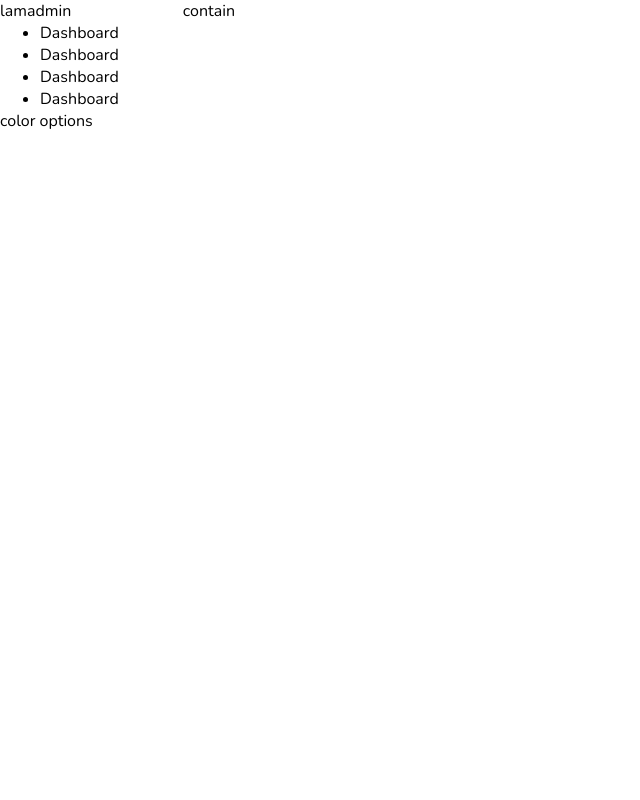
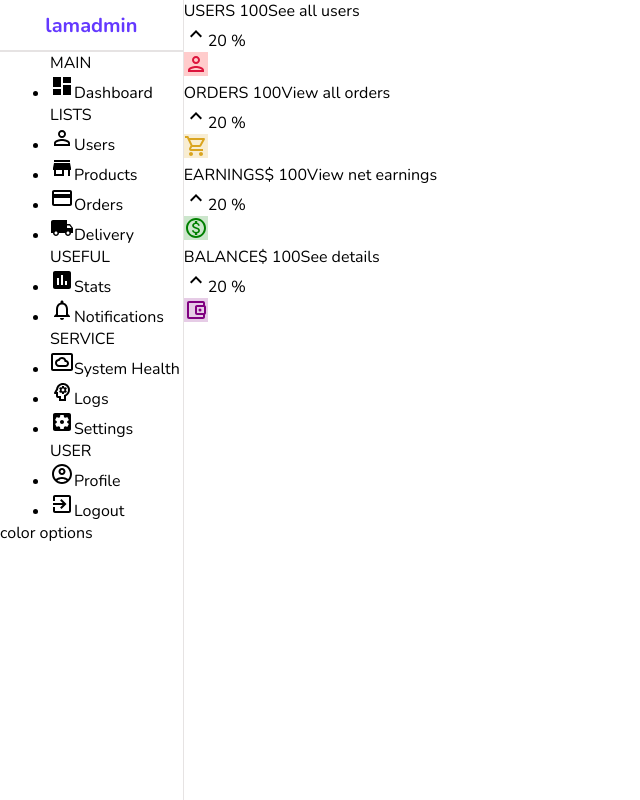
Before and after one commit to abhi-j0407/admin-dashboard, a React (Create React App) app: page / in a window 1280 px wide. Shown: the whole page, without its empty margins (0-640 px from the left). Built offline with nearby package versions, Linux system fonts and the light colour scheme.

Commit message:
Sidebar, navbar, widgets added

```diff
--- a/package.json
+++ b/package.json
@@ -3,6 +3,8 @@
   "version": "0.1.0",
   "private": true,
   "dependencies": {
+    "@emotion/react": "^11.8.2",
+    "@emotion/styled": "^11.8.1",
     "@mui/icons-material": "^5.5.1",
     "@mui/material": "^5.5.3",
     "@mui/styled-engine-sc": "^5.5.2",
--- a/src/components/sidebar/Sidebar.js
+++ b/src/components/sidebar/Sidebar.js
@@ -1,4 +1,16 @@
 import "./sidebar.scss";
+import DashboardIcon from "@mui/icons-material/Dashboard";
+import PersonOutlineIcon from "@mui/icons-material/PersonOutline";
+import LocalShippingIcon from "@mui/icons-material/LocalShipping";
+import CreditCardIcon from "@mui/icons-material/CreditCard";
+import StoreIcon from "@mui/icons-material/Store";
+import InsertChartIcon from "@mui/icons-material/InsertChart";
+import SettingsApplicationsIcon from "@mui/icons-material/SettingsApplications";
+import ExitToAppIcon from "@mui/icons-material/ExitToApp";
+import NotificationsNoneIcon from "@mui/icons-material/NotificationsNone";
+import SettingsSystemDaydreamOutlinedIcon from "@mui/icons-material/SettingsSystemDaydreamOutlined";
+import PsychologyOutlinedIcon from "@mui/icons-material/PsychologyOutlined";
+import AccountCircleOutlinedIcon from "@mui/icons-material/AccountCircleOutlined";
 
 const Sidebar = () => {
   return (
@@ -6,19 +18,61 @@ const Sidebar = () => {
       <div className="top">
         <span className="logo">lamadmin</span>
       </div>
+      <hr />
       <div className="center">
         <ul>
+          <p className="title">MAIN</p>
           <li>
+            <DashboardIcon className="icon" />
             <span>Dashboard</span>
           </li>
+          <p className="title">LISTS</p>
           <li>
-              <span>Dashboard</span>
+            <PersonOutlineIcon className="icon" />
+            <span>Users</span>
           </li>
           <li>
-              <span>Dashboard</span>
+            <StoreIcon className="icon" />
+            <span>Products</span>
           </li>
           <li>
-              <span>Dashboard</span>
+            <CreditCardIcon className="icon" />
+            <span>Orders</span>
+          </li>
+          <li>
+            <LocalShippingIcon className="icon" />
+            <span>Delivery</span>
+          </li>
+          <p className="title">USEFUL</p>
+          <li>
+            <InsertChartIcon className="icon" />
+            <span>Stats</span>
+          </li>
+          <li>
+            <NotificationsNoneIcon className="icon" />
+            <span>Notifications</span>
+          </li>
+          <p className="title">SERVICE</p>
+          <li>
+            <SettingsSystemDaydreamOutlinedIcon className="icon" />
+            <span>System Health</span>
+          </li>
+          <li>
+            <PsychologyOutlinedIcon className="icon" />
+            <span>Logs</span>
+          </li>
+          <li>
+            <SettingsApplicationsIcon className="icon" />
+            <span>Settings</span>
+          </li>
+          <p className="title">USER</p>
+          <li>
+            <AccountCircleOutlinedIcon className="icon" />
+            <span>Profile</span>
+          </li>
+          <li>
+            <ExitToAppIcon className="icon" />
+            <span>Logout</span>
           </li>
         </ul>
       </div>
--- a/src/components/sidebar/sidebar.scss
+++ b/src/components/sidebar/sidebar.scss
@@ -1,3 +1,29 @@
 .sidebar {
-    flex: 1;
+  flex: 1;
+  border-right: 0.5px solid rgb(230, 227, 227);
+  min-height: 100vh;
+  background-color: white;
+
+  .top {
+    height: 50px;
+    display: flex;
+    align-items: center;
+    justify-content: center;
+
+    .logo {
+      font-size: 20px;
+      font-weight: bold;
+      color: #6439ff;
+    }
+  }
+
+  hr {
+    height: 0;
+    border: 0.5px solid rgb(230, 227, 227);
+  }
+
+  .center {
+    padding-left: 10px;
+
+  }
 }
--- /dev/null
+++ b/src/components/widget/Widget.js
@@ -0,0 +1,101 @@
+import "./widget.scss";
+import KeyboardArrowUpIcon from "@mui/icons-material/KeyboardArrowUp";
+import PersonOutlinedIcon from "@mui/icons-material/PersonOutlined";
+import AccountBalanceWalletOutlinedIcon from "@mui/icons-material/AccountBalanceWalletOutlined";
+import ShoppingCartOutlinedIcon from "@mui/icons-material/ShoppingCartOutlined";
+import MonetizationOnOutlinedIcon from "@mui/icons-material/MonetizationOnOutlined";
+
+const Widget = ({ type }) => {
+  let data;
+
+  //temporary
+  const amount = 100;
+  const diff = 20;
+
+  switch (type) {
+    case "user":
+      data = {
+        title: "USERS",
+        isMoney: false,
+        link: "See all users",
+        icon: (
+          <PersonOutlinedIcon
+            className="icon"
+            style={{
+              color: "crimson",
+              backgroundColor: "rgba(255, 0, 0, 0.2)",
+            }}
+          />
+        ),
+      };
+      break;
+    case "order":
+      data = {
+        title: "ORDERS",
+        isMoney: false,
+        link: "View all orders",
+        icon: (
+          <ShoppingCartOutlinedIcon
+            className="icon"
+            style={{
+              backgroundColor: "rgba(218, 165, 32, 0.2)",
+              color: "goldenrod",
+            }}
+          />
+        ),
+      };
+      break;
+    case "earning":
+      data = {
+        title: "EARNINGS",
+        isMoney: true,
+        link: "View net earnings",
+        icon: (
+          <MonetizationOnOutlinedIcon
+            className="icon"
+            style={{ backgroundColor: "rgba(0, 128, 0, 0.2)", color: "green" }}
+          />
+        ),
+      };
+      break;
+    case "balance":
+      data = {
+        title: "BALANCE",
+        isMoney: true,
+        link: "See details",
+        icon: (
+          <AccountBalanceWalletOutlinedIcon
+            className="icon"
+            style={{
+              backgroundColor: "rgba(128, 0, 128, 0.2)",
+              color: "purple",
+            }}
+          />
+        ),
+      };
+      break;
+    default:
+      break;
+  }
+
+  return (
+    <div className="widget">
+      <div className="left">
+        <span className="title">{data.title}</span>
+        <span className="counter">
+          {data.isMoney && "$"} {amount}
+        </span>
+        <span className="link">{data.link}</span>
+      </div>
+      <div className="right">
+        <div className="percentage positive">
+          <KeyboardArrowUpIcon />
+          {diff} %
+        </div>
+        {data.icon}
+      </div>
+    </div>
+  );
+};
+
+export default Widget;
--- a/src/pages/home/Home.js
+++ b/src/pages/home/Home.js
@@ -1,13 +1,21 @@
-import Sidebar from '../../components/sidebar/Sidebar'
-import './home.scss'
+import Sidebar from "../../components/sidebar/Sidebar";
+import Widget from "../../components/widget/Widget";
+import "./home.scss";
 
 const Home = () => {
   return (
-      <div className='home'>
+    <div className="home">
       <Sidebar />
-      <div className="homeContainer">contain</div>
+      <div className="homeContainer">
+        <div className="widgets">
+          <Widget type="user" />
+          <Widget type="order" />
+          <Widget type="earning" />
+          <Widget type="balance" />
+        </div>
+      </div>
     </div>
-  )
-}
+  );
+};
 
-export default Home
+export default Home;
```
Also changed, not shown: src/components/widget/widget.scss (added), 1 other file (tests, documents, lock files or other folders). Lines whose indentation alone changed are shown as unchanged.
